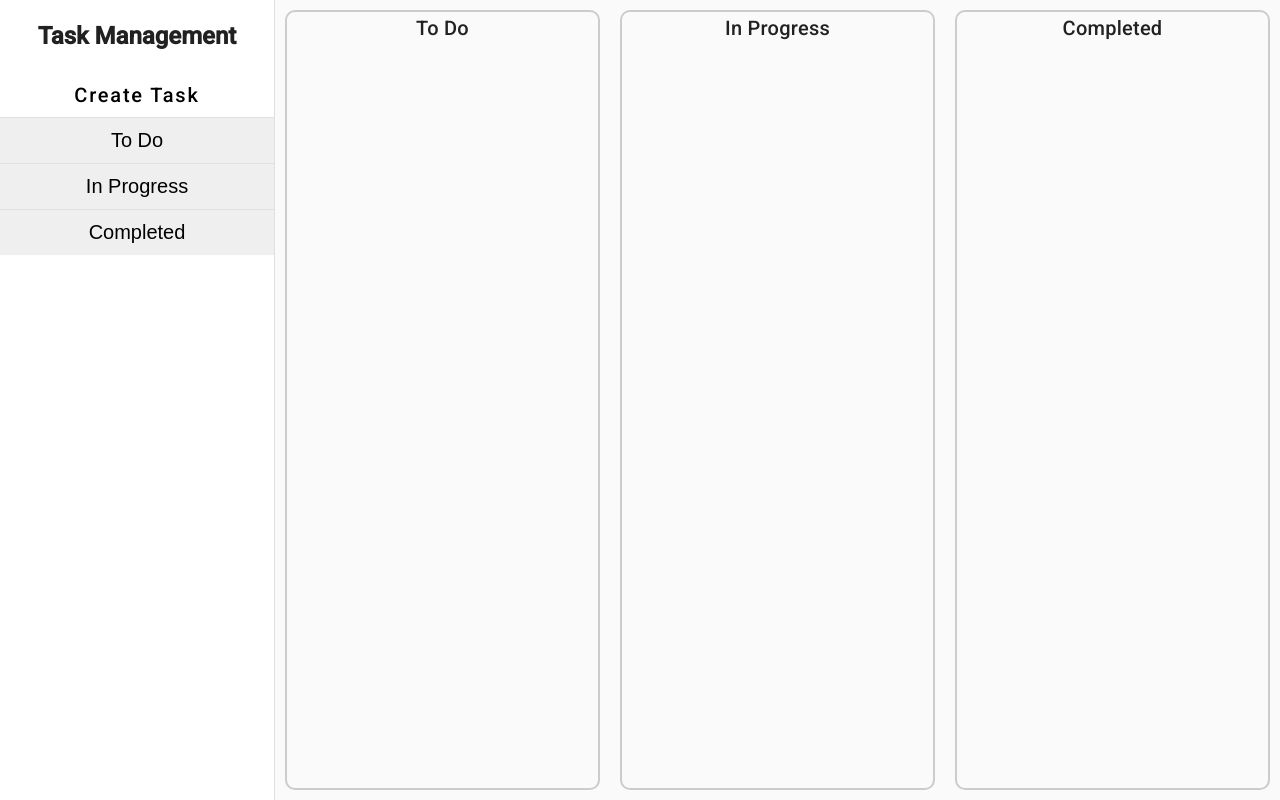
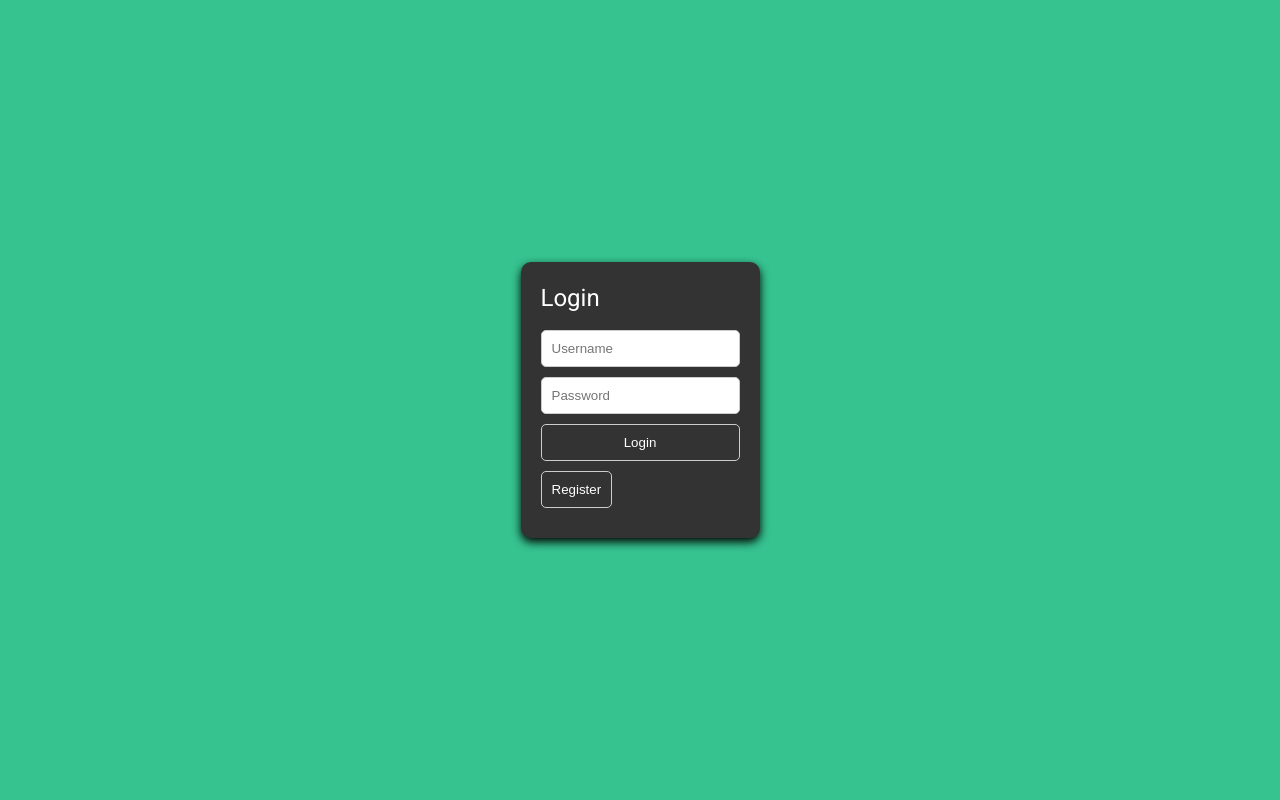
Before and after one commit to NguyenDani/Task-Management-MEAN, an Angular app in the folder client/: page / in a window 1280 px wide. Built offline with nearby package versions, Linux system fonts and the light colour scheme.

Commit message:
Add routing

```diff
--- a/client/src/app/app.component.html
+++ b/client/src/app/app.component.html
@@ -1,4 +1 @@
-<!--<app-auth></app-auth>-->
-<app-todo></app-todo>
-
 <router-outlet />
--- a/client/src/app/app.component.ts
+++ b/client/src/app/app.component.ts
@@ -1,12 +1,10 @@
 import { Component } from '@angular/core';
 import { RouterOutlet } from '@angular/router';
-import { AuthComponent } from './auth/auth.component';
-import { TodoComponent } from './todo/todo.component';
 
 @Component({
   selector: 'app-root',
   standalone: true,
-  imports: [RouterOutlet, AuthComponent, TodoComponent],
+  imports: [RouterOutlet],
   templateUrl: './app.component.html',
   styleUrl: './app.component.scss'
 })
--- a/client/src/app/app.routes.ts
+++ b/client/src/app/app.routes.ts
@@ -1,3 +1,11 @@
 import { Routes } from '@angular/router';
+import { AuthComponent } from './auth/auth.component';
+import { TodoComponent } from './todo/todo.component';
+import { authGuard } from './auth.guard';
 
-export const routes: Routes = [];
+export const routes: Routes = [
+    { path: '', component:AuthComponent },
+    { path: 'dashboard', component:TodoComponent, canActivate: [authGuard], redirectTo: '' },
+    { path: '', redirectTo: '', pathMatch: 'full' },
+    { path: '**', redirectTo: '' }
+];
--- a/client/src/app/auth/auth.component.ts
+++ b/client/src/app/auth/auth.component.ts
@@ -1,4 +1,5 @@
 import { Component } from '@angular/core';
+import { Router } from '@angular/router';
 import axios from 'axios';
 import { FormBuilder, FormGroup, FormControl, Validators, ReactiveFormsModule } from '@angular/forms';
 
@@ -20,7 +21,11 @@ export class AuthComponent {
     password: new FormControl(''),
   });
 
-  constructor(private formBuilder: FormBuilder) {}
+  constructor(
+    private formBuilder: FormBuilder,
+    private router: Router
+  ) {}
+
 
   ngOnInit(): void {
     this.form = this.formBuilder.group(
@@ -55,7 +60,7 @@ export class AuthComponent {
         { username, password});
         const token = req.data.token;
         localStorage.setItem('token', token);
-        // After successful login redirect to dashboard
+        this.router.navigate(['/dashboard']);
       } catch (error) {
         this.showAuthErr = true;
       }
```
